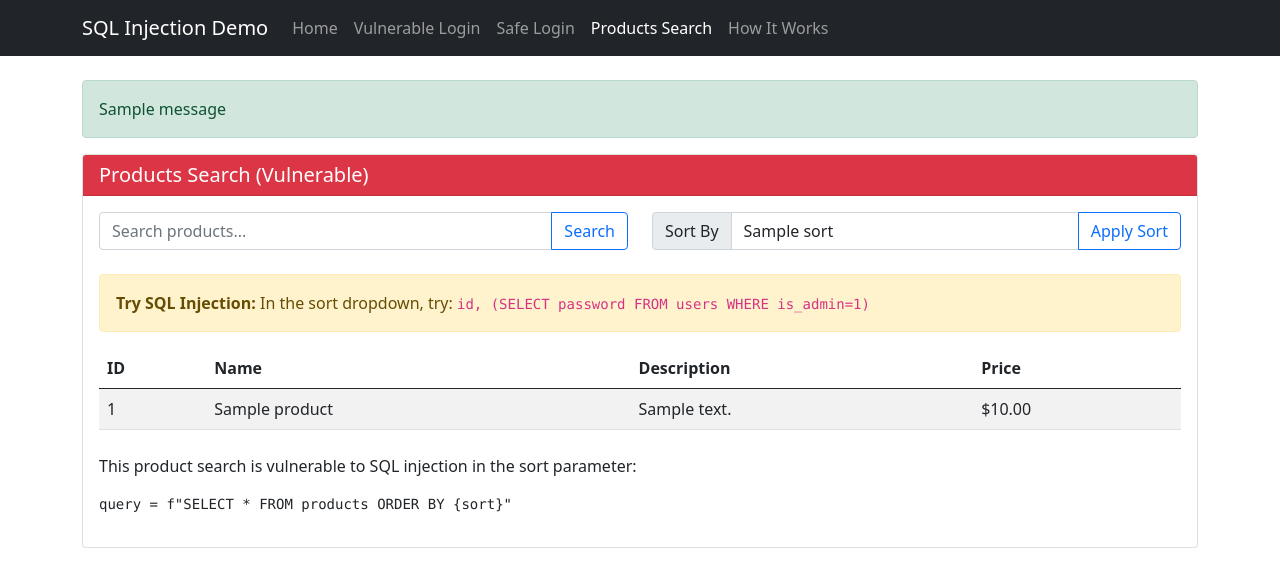
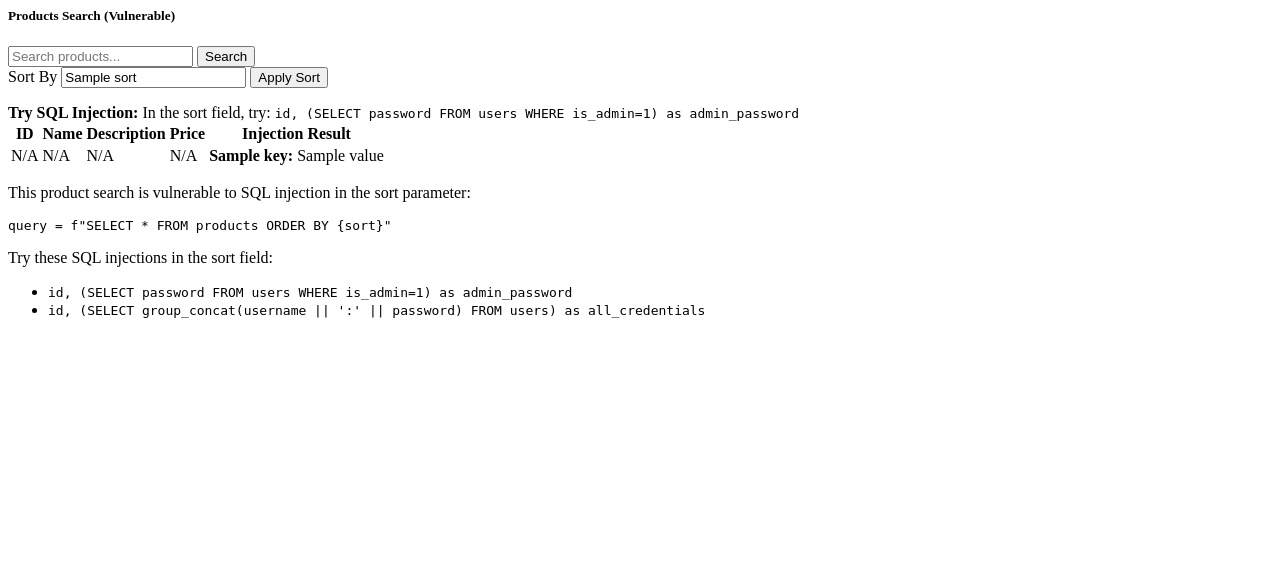
Before and after one commit to SebastianMeisel/SQL-Injection-Demo, a Flask app: template app/templates/products.html in a window 1280 px wide. Shown: the top 587 px of the page. Run offline with Flask 2, Linux system fonts and the light colour scheme; the template is opened without the code that fills it: most values are stand-ins (such as "Sample title", 1, 10 or a date in 2020); one stand-in notice (Sample message) is shown; some libraries are stand-ins or nearby versions.

Commit message:
Products page refactored

```diff
--- a/app/templates/products.html
+++ b/app/templates/products.html
@@ -1,49 +1,3 @@
-<!DOCTYPE html>
-<html lang="en">
-<head>
-    <meta charset="UTF-8">
-    <meta name="viewport" content="width=device-width, initial-scale=1.0">
-    <title>Products - SQL Injection Demo</title>
-    <link rel="stylesheet" href="https://cdnjs.cloudflare.com/ajax/libs/bootstrap/5.1.0/css/bootstrap.min.css">
-</head>
-<body>
-    <nav class="navbar navbar-expand-lg navbar-dark bg-dark">
-        <div class="container">
-            <a class="navbar-brand" href="/">SQL Injection Demo</a>
-            <button class="navbar-toggler" type="button" data-bs-toggle="collapse" data-bs-target="#navbarNav">
-                <span class="navbar-toggler-icon"></span>
-            </button>
-            <div class="collapse navbar-collapse" id="navbarNav">
-                <ul class="navbar-nav">
-                    <li class="nav-item">
-                        <a class="nav-link" href="/">Home</a>
-                    </li>
-                    <li class="nav-item">
-                        <a class="nav-link" href="/login">Vulnerable Login</a>
-                    </li>
-                    <li class="nav-item">
-                        <a class="nav-link" href="/login_safe">Safe Login</a>
-                    </li>
-                    <li class="nav-item">
-                        <a class="nav-link active" href="/products">Products Search</a>
-                    </li>
-                    <li class="nav-item">
-                        <a class="nav-link" href="/how-it-works">How It Works</a>
-                    </li>
-                </ul>
-            </div>
-        </div>
-    </nav>
-
-    <div class="container mt-4">
-        {% with messages = get_flashed_messages(with_categories=true) %}
-            {% if messages %}
-                {% for category, message in messages %}
-                    <div class="alert alert-{{ category }}">{{ message }}</div>
-                {% endfor %}
-            {% endif %}
-        {% endwith %}
-
 <div class="card mb-4">
     <div class="card-header bg-danger text-white">
         <h5 class="mb-0">Products Search (Vulnerable)</h5>
@@ -66,8 +20,9 @@
                 </div>
             </div>
         </form>
+
         <div class="alert alert-warning">
-                    <strong>Try SQL Injection:</strong> In the sort dropdown, try: <code>id, (SELECT password FROM users WHERE is_admin=1)</code>
+            <strong>Try SQL Injection:</strong> In the sort field, try: <code>id, (SELECT password FROM users WHERE is_admin=1) as admin_password</code>
         </div>
 
         <table class="table table-striped">
@@ -77,15 +32,24 @@
                     <th>Name</th>
                     <th>Description</th>
                     <th>Price</th>
+                    <th>Injection Result</th>
                 </tr>
             </thead>
             <tbody>
                 {% for product in products %}
                 <tr>
-                            <td>{{ product['id'] }}</td>
-                            <td>{{ product['name'] }}</td>
-                            <td>{{ product['description'] }}</td>
-                            <td>${{ '%.2f'|format(product['price']) }}</td>
+                    <td>{{ product['id'] if 'id' in product else 'N/A' }}</td>
+                    <td>{{ product['name'] if 'name' in product else 'N/A' }}</td>
+                    <td>{{ product['description'] if 'description' in product else 'N/A' }}</td>
+                    <td>{% if 'price' in product %}${{ '%.2f'|format(product['price']) }}{% else %}N/A{% endif %}</td>
+                    <td>
+                        <!-- Display all columns that aren't standard product fields -->
+                        {% for key, value in product.items() %}
+                            {% if key not in ['id', 'name', 'description', 'price'] %}
+                                <strong>{{ key }}:</strong> {{ value }}<br>
+                            {% endif %}
+                        {% endfor %}
+                    </td>
                 </tr>
                 {% endfor %}
             </tbody>
@@ -94,11 +58,11 @@
         <div class="mt-4">
             <p>This product search is vulnerable to SQL injection in the sort parameter:</p>
             <pre><code>query = f"SELECT * FROM products ORDER BY {sort}"</code></pre>
+            <p>Try these SQL injections in the sort field:</p>
+            <ul>
+                <li><code>id, (SELECT password FROM users WHERE is_admin=1) as admin_password</code></li>
+                <li><code>id, (SELECT group_concat(username || ':' || password) FROM users) as all_credentials</code></li>
+            </ul>
         </div>
     </div>
 </div>
-    </div>
-
-    <script src="https://cdnjs.cloudflare.com/ajax/libs/bootstrap/5.1.0/js/bootstrap.bundle.min.js"></script>
-</body>
-</html>
```
Lines whose indentation alone changed are shown as unchanged.
